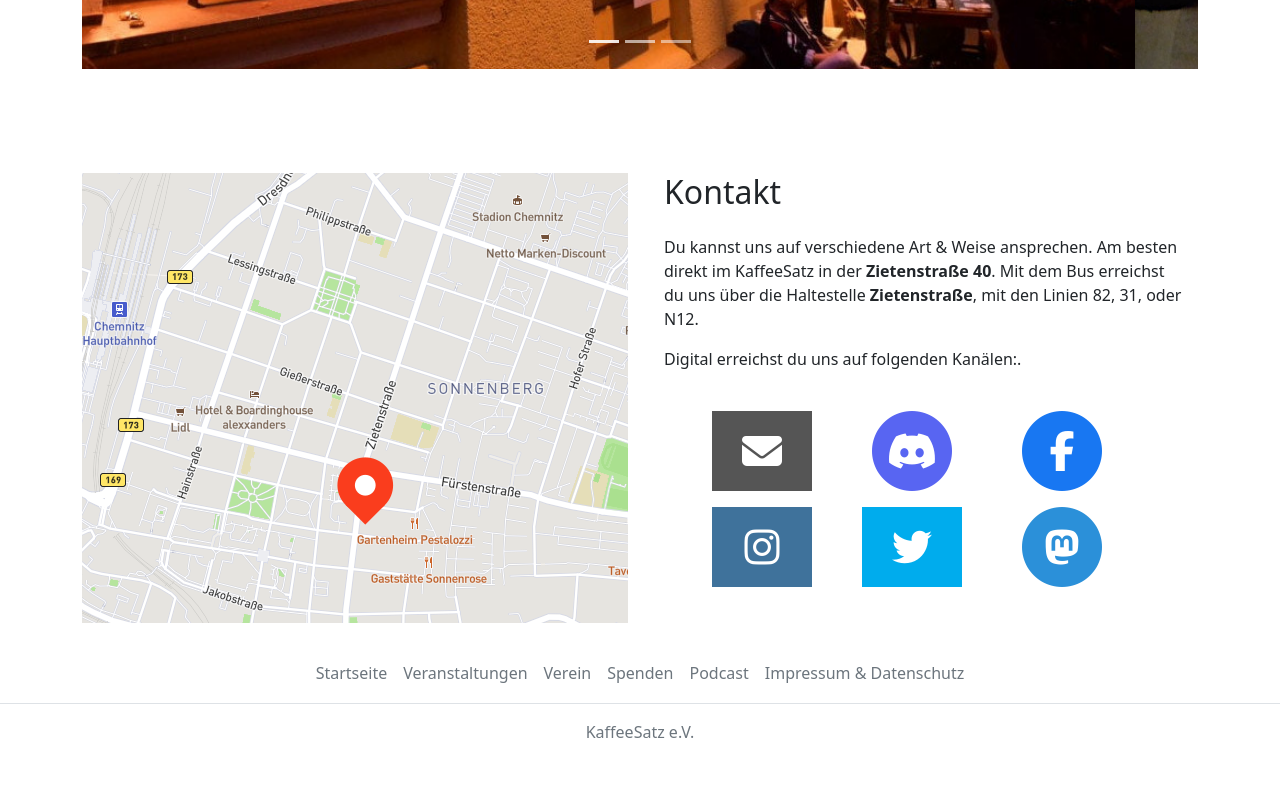
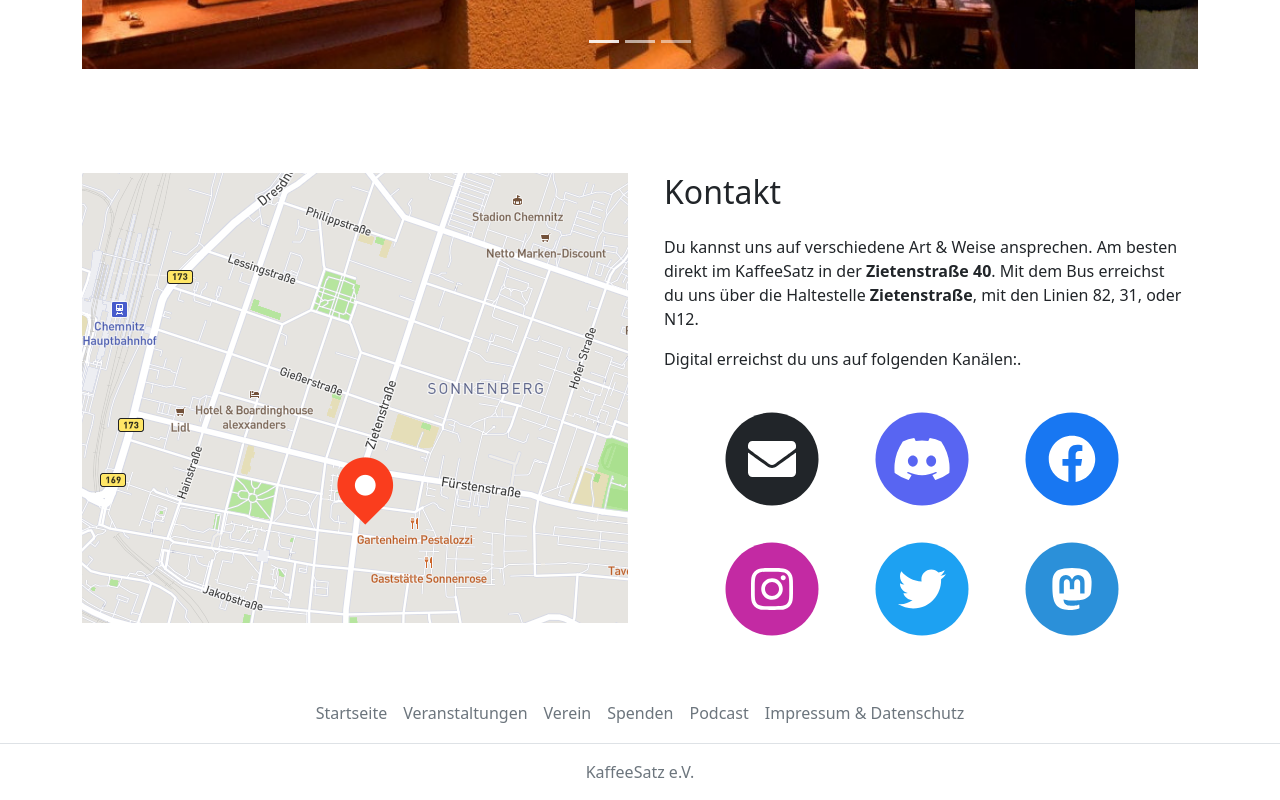
Before and after one commit to bjadel/kaffeesatz-donation-website, an Angular app: page /#/home in a window 1280 px wide. Shown: the part 2586-3386 px from the top of the page. Before the commit the page ends 3346 px from the top, so only its background shows below. Built offline with nearby package versions, Linux system fonts and the light colour scheme.

Commit message:
repair contact icons

```diff
--- a/package.json
+++ b/package.json
@@ -20,6 +20,11 @@
     "@angular/platform-browser": "~14.1.0",
     "@angular/platform-browser-dynamic": "~14.1.0",
     "@angular/router": "~14.1.0",
+    "@fortawesome/angular-fontawesome": "^0.10.0",
+    "@fortawesome/fontawesome-svg-core": "^1.2.36",
+    "@fortawesome/free-brands-svg-icons": "^5.15.4",
+    "@fortawesome/free-regular-svg-icons": "^5.15.4",
+    "@fortawesome/free-solid-svg-icons": "^5.15.4",
     "@ng-bootstrap/ng-bootstrap": "^13.0.0",
     "bootstrap": "^5.2.0",
     "bootstrap-icons": "^1.10.2",
--- a/src/app/app.module.ts
+++ b/src/app/app.module.ts
@@ -13,6 +13,7 @@ import { HomeComponent } from './page/home/home.component';
 import { EventsComponent } from './page/events/events.component';
 import { VereinComponent } from './page/verein/verein.component';
 import { DefaultComponent } from './footer/default/default.component';
+import { FontAwesomeModule } from '@fortawesome/angular-fontawesome';
 
 @NgModule({
   declarations: [
@@ -30,7 +31,8 @@ import { DefaultComponent } from './footer/default/default.component';
   imports: [
     BrowserModule,
     AppRoutingModule,
-    NgbModule
+    NgbModule,
+    FontAwesomeModule
   ],
   providers: [],
   bootstrap: [AppComponent]
--- a/src/app/page/home/home.component.html
+++ b/src/app/page/home/home.component.html
@@ -161,7 +161,6 @@
   <div class="row">
 
     <div class="col-lg-6 my-3">
-      <!--<iframe src="https://www.google.com/maps/embed?pb=!1m18!1m12!1m3!1d2519.8146528777515!2d12.937589616473446!3d50.8345969795303!2m3!1f0!2f0!3f0!3m2!1i1024!2i768!4f13.1!3m3!1m2!1s0x47a7466320c6719d%3A0xd9d8a2584bc74e5b!2sKaffeeSatz!5e0!3m2!1sen!2sde!4v1655675250194!5m2!1sen!2sde" width="100%" height="450" style="border:0;" allowfullscreen="" loading="lazy" referrerpolicy="no-referrer-when-downgrade"></iframe>-->
       <a href="https://maps.google.com/?q=kaffeesatz+chemnitz" target="_blank"><img class="map" src="assets/map.png"/></a>
     </div>
 
@@ -181,58 +180,46 @@
         </div>
         <div class="row px-5">
 
-          <div class="col-4 py-2" style="font-size: 20px;">
-            <a href="mailto:info@kaffeesatz-chemnitz.de?subject=Kontakt">
-				  <span class="fa-stack fa-2x">
-					<i class="fa-solid fa-circle fa-stack-2x" style="color:#555;"></i>
-					<i class="fa-solid fa-envelope fa-stack-1x" style="color:#fff;"></i>
-				  </span>
-            </a>
+          <div class="col-4 py-2 socialmedia">
+            <fa-stack (click)="openUrl('mailto:info@kaffeesatz-chemnitz.de?subject=Kontakt')">
+              <fa-icon [icon]="faCircle" stackItemSize="2x"></fa-icon>
+              <fa-icon [icon]="faEnvelope" [inverse]="true" stackItemSize="1x"></fa-icon>
+            </fa-stack>
           </div>
 
-          <div class="col-4 py-2" style="font-size: 20px;">
-            <a href="https://discord.gg/gereBJT">
-				  <span class="fa-stack fa-2x">
-					<i class="fa-solid fa-circle fa-stack-2x" style="color:#5865f2;"></i>
-					<i class="fa-brands fa-discord fa-stack-1x" style="color:#fff;"></i>
-				  </span>
-            </a>
+          <div class="col-4 py-2 socialmedia">
+            <fa-stack (click)="openUrl('https://discord.gg/gereBJT')">
+              <fa-icon [icon]="faCircle" stackItemSize="2x" class="discord"></fa-icon>
+              <fa-icon [icon]="faDiscord" [inverse]="true" stackItemSize="1x"></fa-icon>
+            </fa-stack>
           </div>
 
-          <div class="col-4 py-2" style="font-size: 20px;">
-            <a href="mailto:info@kaffeesatz-chemnitz.de?subject=Kontakt">
-				  <span class="fa-stack fa-2x">
-					<i class="fa-solid fa-circle fa-stack-2x" style="color:#1877f2;"></i>
-					<i class="fa-brands fa-facebook-f fa-stack-1x" style="color:#fff;"></i>
-				  </span>
-            </a>
+          <div class="col-4 py-2 socialmedia">
+            <fa-stack (click)="openUrl('https://www.facebook.com/KaffeesatzChemnitz')">
+              <fa-icon [icon]="faCircle" stackItemSize="2x" class="facebook"></fa-icon>
+              <fa-icon [icon]="faFacebook" [inverse]="true" stackItemSize="1x"></fa-icon>
+            </fa-stack>
           </div>
 
-          <div class="col-4 py-2" style="font-size: 20px;">
-            <a href="mailto:info@kaffeesatz-chemnitz.de?subject=Kontakt">
-				  <span class="fa-stack fa-2x">
-					<i class="fa-solid fa-circle fa-stack-2x" style="color:#c32aa3;"></i>
-					<i class="fa-brands fa-instagram fa-stack-1x" style="color:#fff;"></i>
-				  </span>
-            </a>
+          <div class="col-4 py-2 socialmedia">
+            <fa-stack (click)="openUrl('https://www.instagram.com/kulturkneipe.kaffeesatz')">
+              <fa-icon [icon]="faCircle" stackItemSize="2x" class="instagram"></fa-icon>
+              <fa-icon [icon]="faInstagram" [inverse]="true" stackItemSize="1x"></fa-icon>
+            </fa-stack>
           </div>
 
-          <div class="col-4 py-2" style="font-size: 20px;">
-            <a href="mailto:info@kaffeesatz-chemnitz.de?subject=Kontakt">
-				  <span class="fa-stack fa-2x">
-					<i class="fa-solid fa-circle fa-stack-2x" style="color:#1da1f2;"></i>
-					<i class="fa-brands fa-twitter fa-stack-1x" style="color:#fff;"></i>
-				  </span>
-            </a>
+          <div class="col-4 py-2 socialmedia">
+            <fa-stack (click)="openUrl('https://twitter.com/kaffeesatz_c')">
+              <fa-icon [icon]="faCircle" stackItemSize="2x" class="twitter"></fa-icon>
+              <fa-icon [icon]="faTwitter" [inverse]="true" stackItemSize="1x"></fa-icon>
+            </fa-stack>
           </div>
 
-          <div class="col-4 py-2" style="font-size: 20px;">
-            <a href="mailto:info@kaffeesatz-chemnitz.de?subject=Kontakt">
-				  <span class="fa-stack fa-2x">
-					<i class="fa-solid fa-circle fa-stack-2x" style="color:#2b90d9;"></i>
-					<i class="fa-brands fa-mastodon fa-stack-1x" style="color:#fff;"></i>
-				  </span>
-            </a>
+          <div class="col-4 py-2 socialmedia">
+            <fa-stack (click)="openUrl('https://beta.birdsite.live/@kaffeesatz_c')">
+              <fa-icon [icon]="faCircle" stackItemSize="2x" class="mastodon"></fa-icon>
+              <fa-icon [icon]="faMastodon" [inverse]="true" stackItemSize="1x"></fa-icon>
+            </fa-stack>
           </div>
 
         </div>
--- a/src/app/page/home/home.component.scss
+++ b/src/app/page/home/home.component.scss
@@ -41,55 +41,29 @@
 	list-style-type: none;
 }
 
-.social-menu i {
-	color: #fff;
-	width: 40px;
-	height: 40px;
-	border-radius: 50%;
-	font-size: 25px;
-	margin-right: 10px;
-	transition: all 0.2s ease-in-out;
-	display: flex;
-	justify-content: center;
+.socialmedia {
+  font-size: 3rem;
+  cursor: pointer;
 }
 
-.social-menu i:before {
-	display: flex;
-	flex-flow: row nowrap;
-	align-items: center;
+.discord {
+  color:#5865f2;
 }
 
-.social-menu a {
-	text-decoration: none;
+.facebook {
+  color:#1877f2;
 }
 
-.fa-facebook {
-	background:#3b5998
+.instagram {
+  color:#c32aa3;
 }
 
-.fa-envelope {
-	background:#555
+.twitter {
+  color:#1da1f2;
 }
 
-.fa-linkedin {
-	background:#007bb6
-}
-
-.fa-twitter {
-	background:#00aced
-}
-
-.fa-instagram {
-	background:#3f729b
-}
-
-.fa-youtube {
-	background:#c4302b
-}
-
-.social-menu i:hover {
-	opacity: .7;
-	border-radius: 0;
+.mastodon {
+  color:#2b90d9;
 }
 
 /* CUSTOMIZE THE CAROUSEL
--- a/src/app/page/home/home.component.ts
+++ b/src/app/page/home/home.component.ts
@@ -1,5 +1,7 @@
 import { Component, OnInit } from '@angular/core';
 import { ViewportScroller } from '@angular/common';
+import { faEnvelope, faCircle } from '@fortawesome/free-solid-svg-icons';
+import { faDiscord, faFacebook, faInstagram, faTwitter, faMastodon } from '@fortawesome/free-brands-svg-icons';
 
 @Component({
   selector: 'app-home',
@@ -7,8 +9,16 @@ import { ViewportScroller } from '@angular/common';
   styleUrls: ['./home.component.scss']
 })
 export class HomeComponent implements OnInit {
+  faEnvelope = faEnvelope;
+  faCircle = faCircle;
+  faDiscord = faDiscord;
+  faFacebook = faFacebook;
+  faInstagram = faInstagram;
+  faTwitter = faTwitter;
+  faMastodon = faMastodon;
+  constructor(private viewportScroller: ViewportScroller) {
 
-  constructor(private viewportScroller: ViewportScroller) { }
+  }
 
   ngOnInit(): void {
   }
@@ -17,4 +27,8 @@ export class HomeComponent implements OnInit {
     this.viewportScroller.scrollToAnchor(elementId);
   }
 
+  public openUrl(url: string): void {
+    window.open(url);
+  }
+
 }
--- a/src/index.html
+++ b/src/index.html
@@ -2,13 +2,11 @@
 <html lang="en">
 <head>
   <meta charset="utf-8">
-  <title>KaffeeSatz e.V. - Spenden</title>
+  <title>KaffeeSatz e.V.</title>
   <base href="/">
 
   <meta name="viewport" content="width=device-width, initial-scale=1">
   <link rel="icon" type="image/x-icon" href="favicon.ico">
-  <link href="https://cdnjs.cloudflare.com/ajax/libs/font-awesome/6.2.1/css/all.min.css" rel="stylesheet">
-  <script src="https://kit.fontawesome.com/affa4d4fa7.js" crossorigin="anonymous"></script>
 </head>
 <body>
   <app-root></app-root>
```
Also changed, not shown: 1 other file (tests, documents, lock files or other folders).
